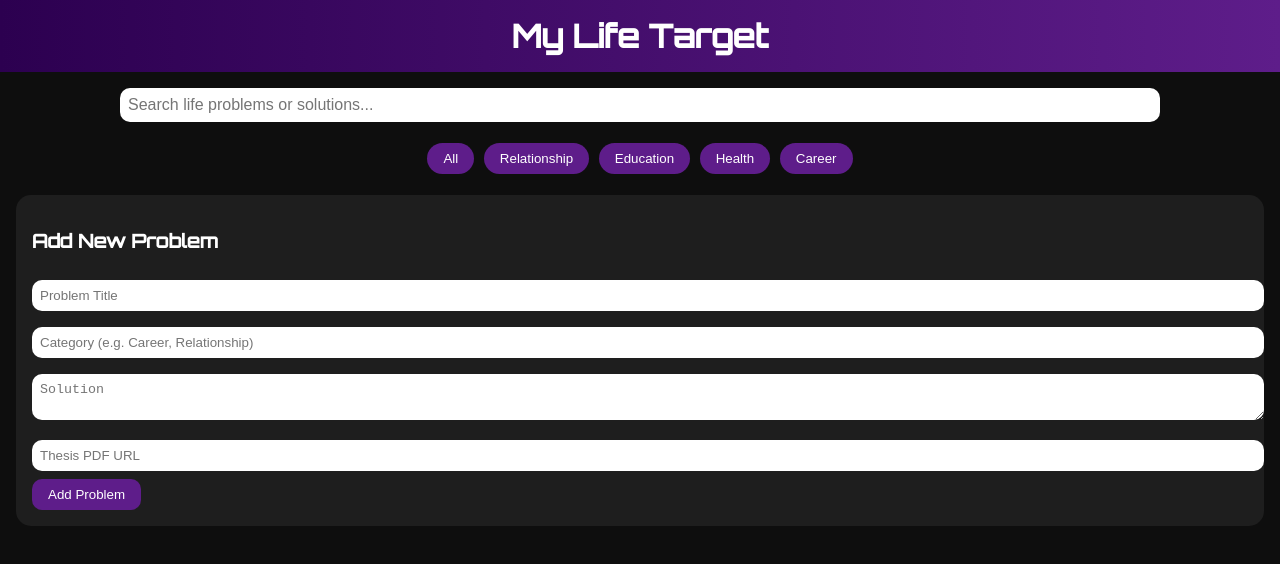
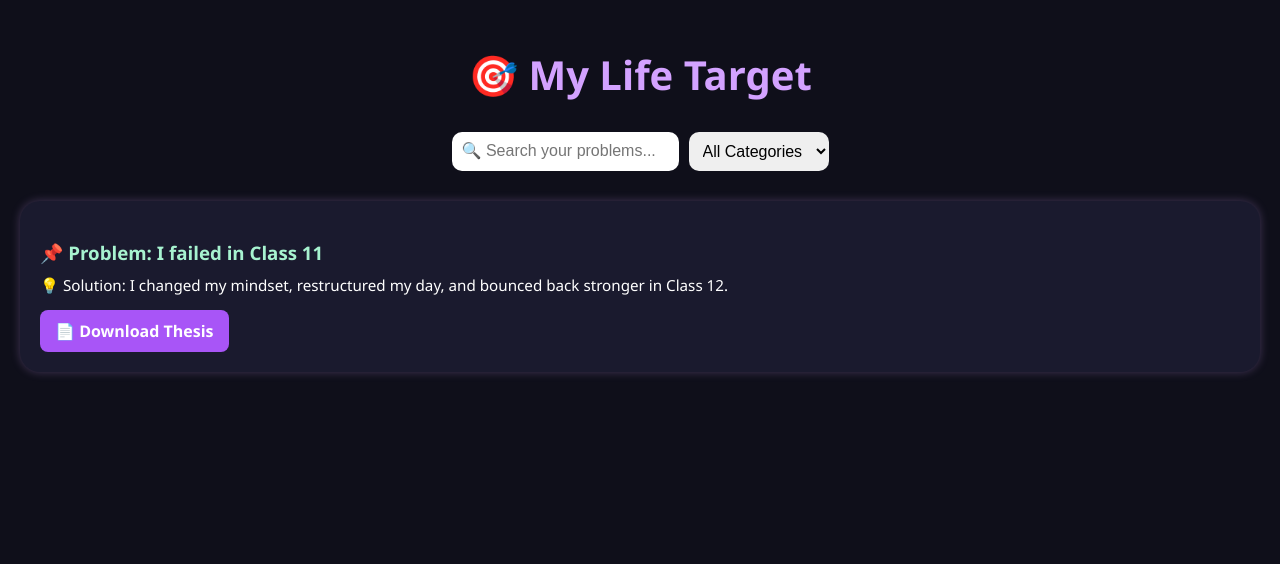
Before and after one commit to ibcparty/targetofgisx-1, a plain HTML site: page index.html in a window 1280 px wide. Drawn offline with Linux system fonts and the light colour scheme; no server answers.

Commit message:
Update index.html

```diff
--- a/index.html
+++ b/index.html
@@ -1,199 +1,131 @@
-<!DOCTYPE html><html lang="en"><head>
+<!DOCTYPE html>
+<html lang="en">
+<head>
   <meta charset="UTF-8">
+  <title>🎯 My Life Target</title>
   <meta name="viewport" content="width=device-width, initial-scale=1.0">
-    <title>My Life Target</title>
-    <link href="https://fonts.googleapis.com/css2?family=Orbitron:wght@500&display=swap" rel="stylesheet">
-    <script src="https://www.gstatic.com/firebasejs/9.6.1/firebase-app.js"></script>
-    <script src="https://www.gstatic.com/firebasejs/9.6.1/firebase-firestore.js"></script>
   <style>
     body {
+      background-color: #0f0f1a;
+      font-family: 'Segoe UI', Tahoma, Geneva, Verdana, sans-serif;
+      color: #ffffff;
       margin: 0;
-            padding: 0;
-            background-color: #0e0e0e;
-            color: #ffffff;
-            font-family: 'Orbitron', sans-serif;
-        }header {
-        background: linear-gradient(90deg, #2c0050, #5e1d8a);
-        padding: 1rem;
+      padding: 20px;
+    }
+    h1 {
+      color: #d3a2ff;
       text-align: center;
-        font-size: 2rem;
-        font-weight: bold;
+      margin-bottom: 30px;
+      font-size: 2.5em;
     }
-
-    #searchBar {
-        width: 80%;
-        padding: 0.5rem;
-        margin: 1rem auto;
-        display: block;
+    .search-filter {
+      display: flex;
+      flex-wrap: wrap;
+      justify-content: center;
+      gap: 10px;
+      margin-bottom: 30px;
+    }
+    .search-filter input, .search-filter select {
+      padding: 10px;
+      font-size: 1em;
       border-radius: 10px;
       border: none;
-        font-size: 1rem;
+      outline: none;
     }
-
-    .filters {
-        display: flex;
-        justify-content: center;
-        flex-wrap: wrap;
-        margin-bottom: 1rem;
+    .target-container {
+      display: grid;
+      grid-template-columns: repeat(auto-fit, minmax(280px, 1fr));
+      gap: 20px;
     }
-
-    .filters button {
-        margin: 0.3rem;
-        background-color: #5e1d8a;
+    .target-card {
+      background: #1a1a2e;
+      border-radius: 20px;
+      padding: 20px;
+      box-shadow: 0 0 10px #d3a2ff44;
+      transition: transform 0.3s ease;
+    }
+    .target-card:hover {
+      transform: scale(1.03);
+    }
+    .target-card h3 {
+      color: #a7f3d0;
+      margin-bottom: 10px;
+    }
+    .target-card p {
+      margin: 5px 0;
+      font-size: 0.95em;
+    }
+    .target-card a {
+      display: inline-block;
+      margin-top: 10px;
+      padding: 10px 15px;
+      background: #a855f7;
       color: white;
-        border: none;
-        padding: 0.5rem 1rem;
-        border-radius: 20px;
-        cursor: pointer;
+      border-radius: 8px;
+      text-decoration: none;
+      font-weight: bold;
+      transition: background 0.3s;
     }
-
-    .problem {
-        background-color: #1e1e1e;
-        margin: 1rem;
-        padding: 1rem;
-        border-radius: 15px;
-        box-shadow: 0 0 10px #5e1d8a;
-    }
-
-    .problem h2 {
-        margin-top: 0;
-        color: #d7a5ff;
-    }
-
-    .problem button {
-        background-color: #8a2be2;
-        color: white;
-        padding: 0.5rem;
-        margin-top: 0.5rem;
-        border: none;
-        border-radius: 10px;
-        cursor: pointer;
-    }
-
-    #addProblemForm {
-        background-color: #1e1e1e;
-        padding: 1rem;
-        margin: 1rem;
-        border-radius: 15px;
-    }
-
-    #addProblemForm input,
-    #addProblemForm textarea {
-        width: 100%;
-        margin: 0.5rem 0;
-        padding: 0.5rem;
-        border-radius: 10px;
-        border: none;
-    }
-
-    #addProblemForm button {
-        background-color: #5e1d8a;
-        color: white;
-        padding: 0.5rem 1rem;
-        border: none;
-        border-radius: 10px;
-        cursor: pointer;
+    .target-card a:hover {
+      background: #9333ea;
     }
   </style>
+</head>
+<body>
 
-</head><body>
-    <header>My Life Target</header>
-    <input type="text" id="searchBar" placeholder="Search life problems or solutions..."><div class="filters">
-    <button onclick="filterByCategory('All')">All</button>
-    <button onclick="filterByCategory('Relationship')">Relationship</button>
-    <button onclick="filterByCategory('Education')">Education</button>
-    <button onclick="filterByCategory('Health')">Health</button>
-    <button onclick="filterByCategory('Career')">Career</button>
+  <h1>🎯 My Life Target</h1>
+
+  <div class="search-filter">
+    <input type="text" id="searchBar" placeholder="🔍 Search your problems...">
+    <select id="categoryFilter">
+      <option value="">All Categories</option>
+      <option value="personal">🧠 Personal</option>
+      <option value="health">💪 Health</option>
+      <option value="education">📚 Education</option>
+      <option value="business">🏢 Business</option>
+      <!-- Add more categories as needed -->
+    </select>
   </div>
 
-<div id="problemsContainer"></div>
+  <div class="target-container" id="targetList">
+    <!-- Example Entry Start -->
+    <div class="target-card" data-category="education">
+      <h3>📌 Problem: I failed in Class 11</h3>
+      <p>💡 Solution: I changed my mindset, restructured my day, and bounced back stronger in Class 12.</p>
+      <a href="https://docs.google.com/document/d/1rD60LPh4Ep4iLBCBKo5MBtFVOqf2BVQb8Bo27iD0gzk/edit?usp=drivesdk" target="_blank">📄 Download Thesis</a>
+    </div>
+    <!-- Example Entry End -->
 
-<form id="addProblemForm">
-    <h3>Add New Problem</h3>
-    <input type="text" id="title" placeholder="Problem Title" required>
-    <input type="text" id="category" placeholder="Category (e.g. Career, Relationship)" required>
-    <textarea id="solution" placeholder="Solution" required></textarea>
-    <input type="url" id="thesisUrl" placeholder="Thesis PDF URL">
-    <button type="submit">Add Problem</button>
-</form>
+    <!-- You can copy-paste the block above and change content to add more -->
+  </div>
 
   <script>
-    const firebaseConfig = {
-        apiKey: "YOUR_API_KEY",
-        authDomain: "YOUR_AUTH_DOMAIN",
-        projectId: "YOUR_PROJECT_ID",
-        storageBucket: "YOUR_BUCKET",
-        messagingSenderId: "YOUR_MESSAGING_ID",
-        appId: "YOUR_APP_ID"
-    };
+    const searchBar = document.getElementById('searchBar');
+    const categoryFilter = document.getElementById('categoryFilter');
+    const cards = document.querySelectorAll('.target-card');
 
-    const app = firebase.initializeApp(firebaseConfig);
-    const db = firebase.firestore();
+    function filterCards() {
+      const search = searchBar.value.toLowerCase();
+      const category = categoryFilter.value;
 
-    const problemsContainer = document.getElementById("problemsContainer");
-    const searchBar = document.getElementById("searchBar");
-    const form = document.getElementById("addProblemForm");
+      cards.forEach(card => {
+        const text = card.innerText.toLowerCase();
+        const cardCategory = card.getAttribute('data-category');
 
-    function renderProblem(doc) {
-        const problem = document.createElement("div");
-        problem.classList.add("problem");
+        const matchesSearch = text.includes(search);
+        const matchesCategory = !category || cardCategory === category;
 
-        problem.innerHTML = `
-            <h2>${doc.data().title}</h2>
-            <p><strong>Category:</strong> ${doc.data().category}</p>
-            <p>${doc.data().solution}</p>
-            ${doc.data().thesisUrl ? `<a href="${doc.data().thesisUrl}" target="_blank"><button>Thesis Download</button></a>` : ""}
-        `;
-
-        problemsContainer.appendChild(problem);
-    }
-
-    db.collection("problems").onSnapshot(snapshot => {
-        problemsContainer.innerHTML = "";
-        snapshot.docs.forEach(doc => {
-            renderProblem(doc);
-        });
-    });
-
-    searchBar.addEventListener("input", () => {
-        const value = searchBar.value.toLowerCase();
-        const allProblems = document.querySelectorAll(".problem");
-
-        allProblems.forEach(problem => {
-            const text = problem.innerText.toLowerCase();
-            problem.style.display = text.includes(value) ? "block" : "none";
-        });
-    });
-
-    function filterByCategory(category) {
-        const allProblems = document.querySelectorAll(".problem");
-
-        allProblems.forEach(problem => {
-            if (category === "All" || problem.innerText.includes(category)) {
-                problem.style.display = "block";
+        if (matchesSearch && matchesCategory) {
+          card.style.display = 'block';
         } else {
-                problem.style.display = "none";
+          card.style.display = 'none';
         }
       });
     }
 
-    form.addEventListener("submit", async (e) => {
-        e.preventDefault();
-
-        const title = document.getElementById("title").value;
-        const category = document.getElementById("category").value;
-        const solution = document.getElementById("solution").value;
-        const thesisUrl = document.getElementById("thesisUrl").value;
-
-        await db.collection("problems").add({
-            title,
-            category,
-            solution,
-            thesisUrl
-        });
-
-        form.reset();
-    });
+    searchBar.addEventListener('input', filterCards);
+    categoryFilter.addEventListener('change', filterCards);
   </script>
 
-</body></html>
+</body>
+</html>
```
Lines whose indentation alone changed are shown as unchanged.
